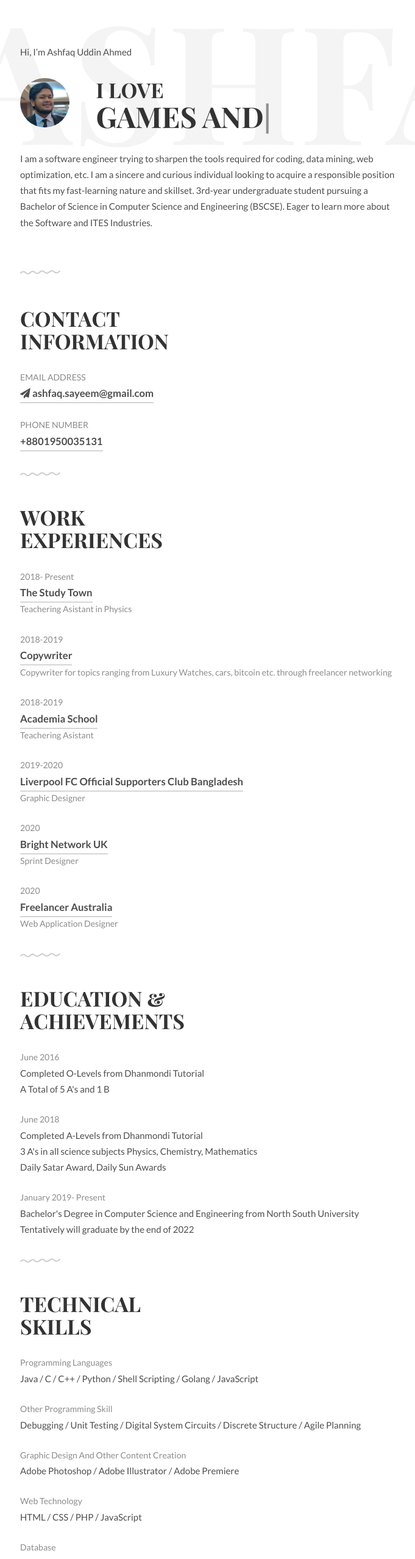
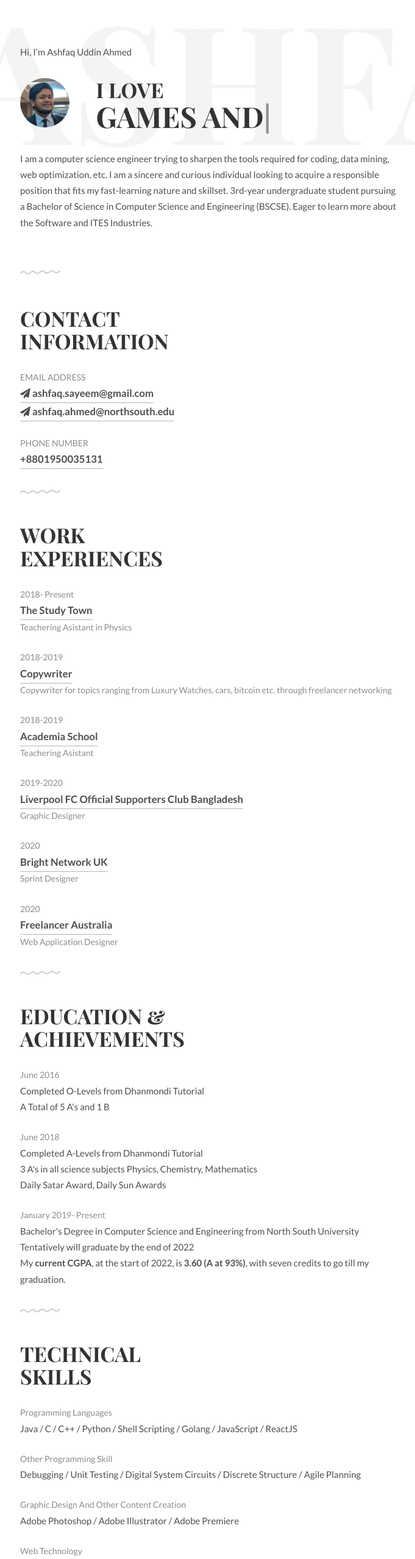
Before and after one commit to Ashfaq-Uddin/My-Curriculum-Vitae, a plain HTML site: page index.html in a window 1280 px wide. Shown: the part 100-2657 px from the top of the page at 61% size, without its empty margins (296-977 px from the left). Drawn offline with Linux system fonts and the light colour scheme.

Commit message:
Add files via upload

```diff
--- a/index.html
+++ b/index.html
@@ -35,6 +35,7 @@
 				        <li><a href="#experiences">Experiences</a></li>
 				        <li><a href="#achievements">Education</a></li>
 				        <li><a href="#skills">Skills</a></li>
+						<li><a href="https://github.com/Ashfaq-Uddin/My-Curriculum-Vitae/raw/main/Resume-of-Ashfaq-Uddin-Ahmed%202022.pdf">Download The PDF</a></li>
 				    </ul>
 				</nav>
 			</header>
@@ -53,7 +54,7 @@
 					<h1>I love<br><span id="typed"></span></h1>
 				</div>
 				<p>
-					 I am a software engineer trying to sharpen the tools required for coding, data mining, web optimization, etc. I am a sincere and curious individual looking to acquire a responsible position that fits my fast-learning nature and skillset. 3rd-year undergraduate student pursuing a Bachelor of Science in Computer Science and Engineering (BSCSE). Eager to learn more about the Software and ITES Industries.
+					 I am a computer science engineer trying to sharpen the tools required for coding, data mining, web optimization, etc. I am a sincere and curious individual looking to acquire a responsible position that fits my fast-learning nature and skillset. 3rd-year undergraduate student pursuing a Bachelor of Science in Computer Science and Engineering (BSCSE). Eager to learn more about the Software and ITES Industries.
 				</p>
 			</div>
 		</div>
@@ -66,6 +67,7 @@
 			<ul class="work-list">
 				<li>EMAIL ADDRESS</li>
 				<li><a href="mailto:ashfaq.sayeem@gmail.com"><i class="fa fa-send"></i> ashfaq.sayeem@gmail.com</a></li>
+				<li><a href="mailto:ashfaq.ahmed@northsouth.edu"><i class="fa fa-send"></i> ashfaq.ahmed@northsouth.edu</a></li>
 			</ul>
 			<ul class="work-list">
 				<li>PHONE NUMBER</li>
@@ -130,6 +132,7 @@
 				<li>January 2019- Present</li>
 				<li>Bachelor's Degree in Computer Science and Engineering from North South University</li>
 				<li>Tentatively will graduate by the end of 2022</li>
+				<li>My <b>current CGPA</b>, at the start of 2022, is <b>3.60 (A at 93%)</b>, with seven credits to go till my graduation.</li>
 			</ul>
 		</div>
 	</div>
@@ -140,7 +143,7 @@
 			<h1>Technical<br>Skills</h1>
 			<ul class="skill-list list-flat">
 				<li>Programming Languages</li>
-				<li>Java / C / C++ / Python / Shell Scripting / Golang / JavaScript</li>
+				<li>Java / C / C++ / Python / Shell Scripting / Golang / JavaScript / ReactJS </li>
 			</ul>
 			<ul class="skill-list list-flat">
 				<li>Other Programming Skill </li>
@@ -152,7 +155,7 @@
 			</ul>
 			<ul class="skill-list list-flat">
 				<li>Web Technology</li>
-				<li>HTML / CSS / PHP / JavaScript</li>
+				<li>HTML / CSS / PHP / JavaScript / AutoCAD / SketchUp</li>
 			</ul>
 			<ul class="skill-list list-flat">
 				<li>Database</li>
```
